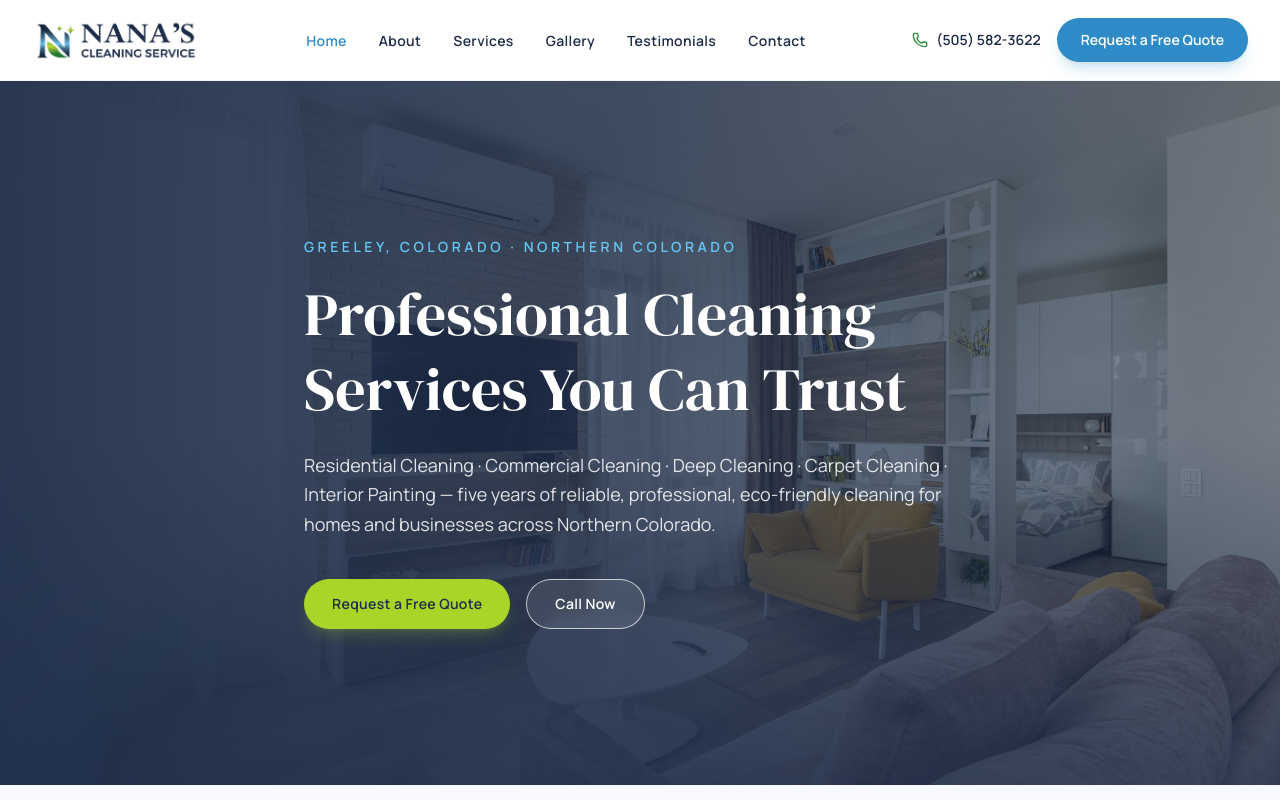
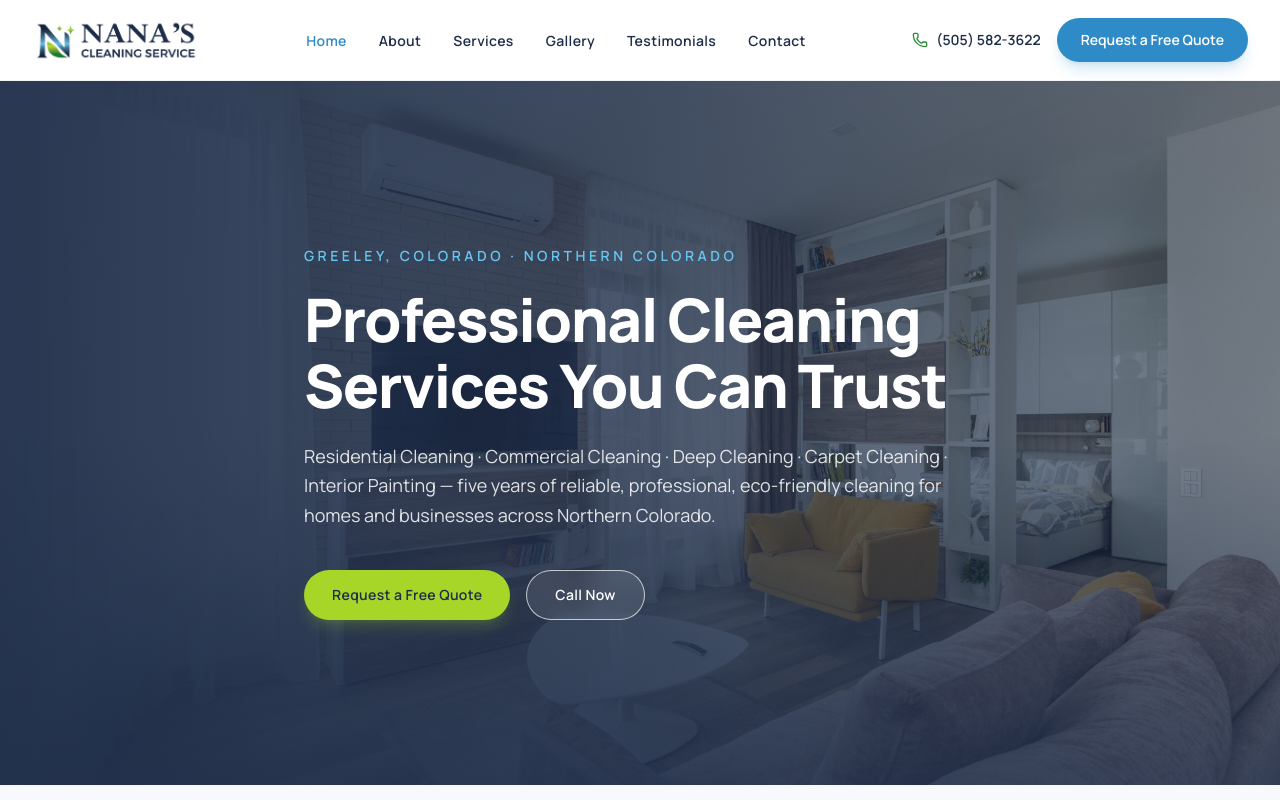
Before and after one commit to alicdesigner-create/nanas-cleaning-service, a Next.js app: page / in a window 1280 px wide. Shown: the top 800 px of the page. Built offline with nearby package versions, Linux system fonts and the light colour scheme.

Commit message:
Switch hero headline to bold sans-serif for a more modern look
Keeps DM Serif Display for section headings elsewhere on the site.

```diff
--- a/components/Hero.tsx
+++ b/components/Hero.tsx
@@ -25,7 +25,7 @@ export default function Hero() {
           <p className="mb-5 text-sm font-semibold uppercase tracking-[0.25em] text-sky">
             Greeley, Colorado &middot; Northern Colorado
           </p>
-          <h1 className="font-display text-4xl leading-tight text-white sm:text-5xl md:text-6xl">
+          <h1 className="font-sans text-4xl font-extrabold leading-[1.1] tracking-tight text-white sm:text-5xl md:text-6xl">
             {company.tagline}
           </h1>
           <p className="mt-6 text-base leading-relaxed text-white/85 sm:text-lg">
```
